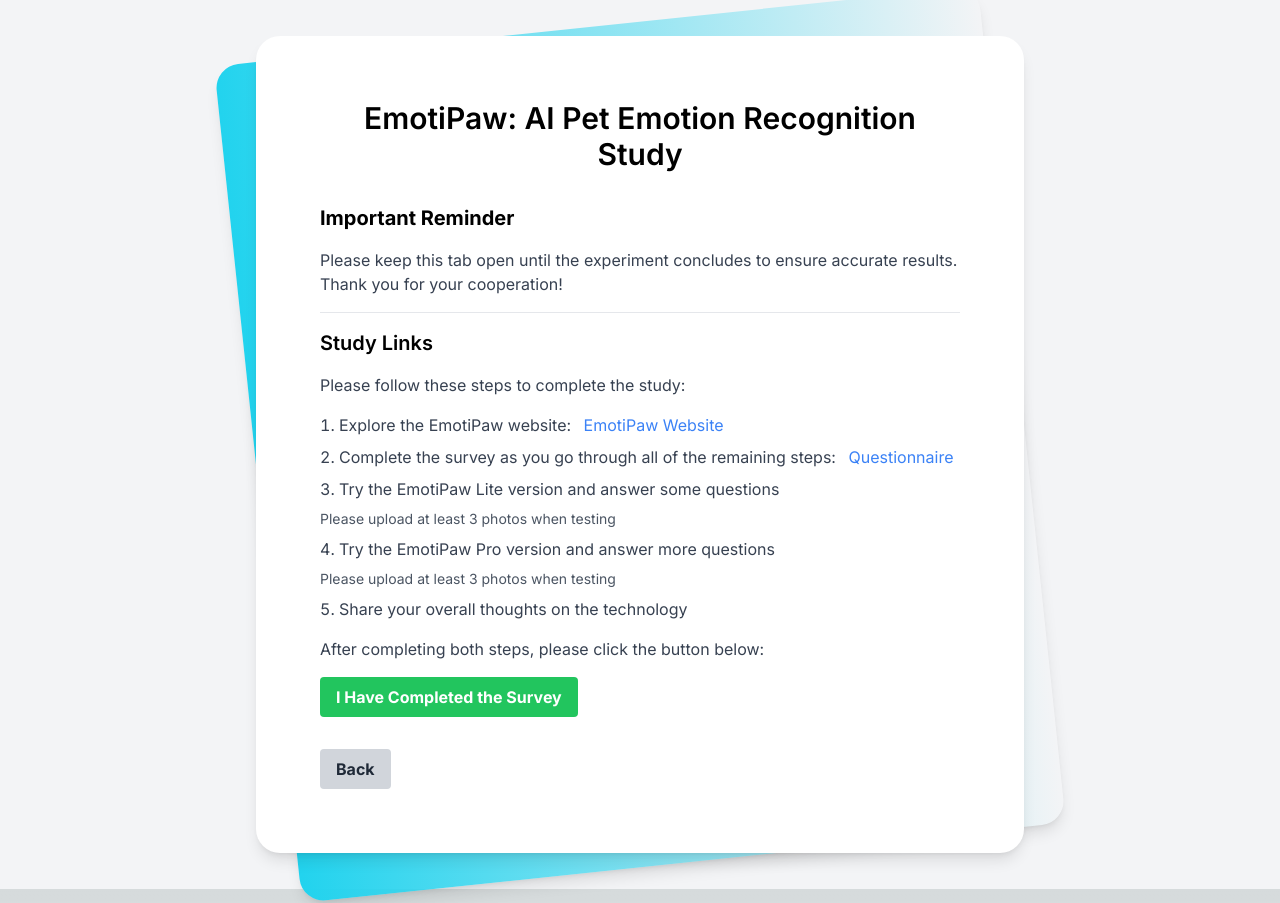
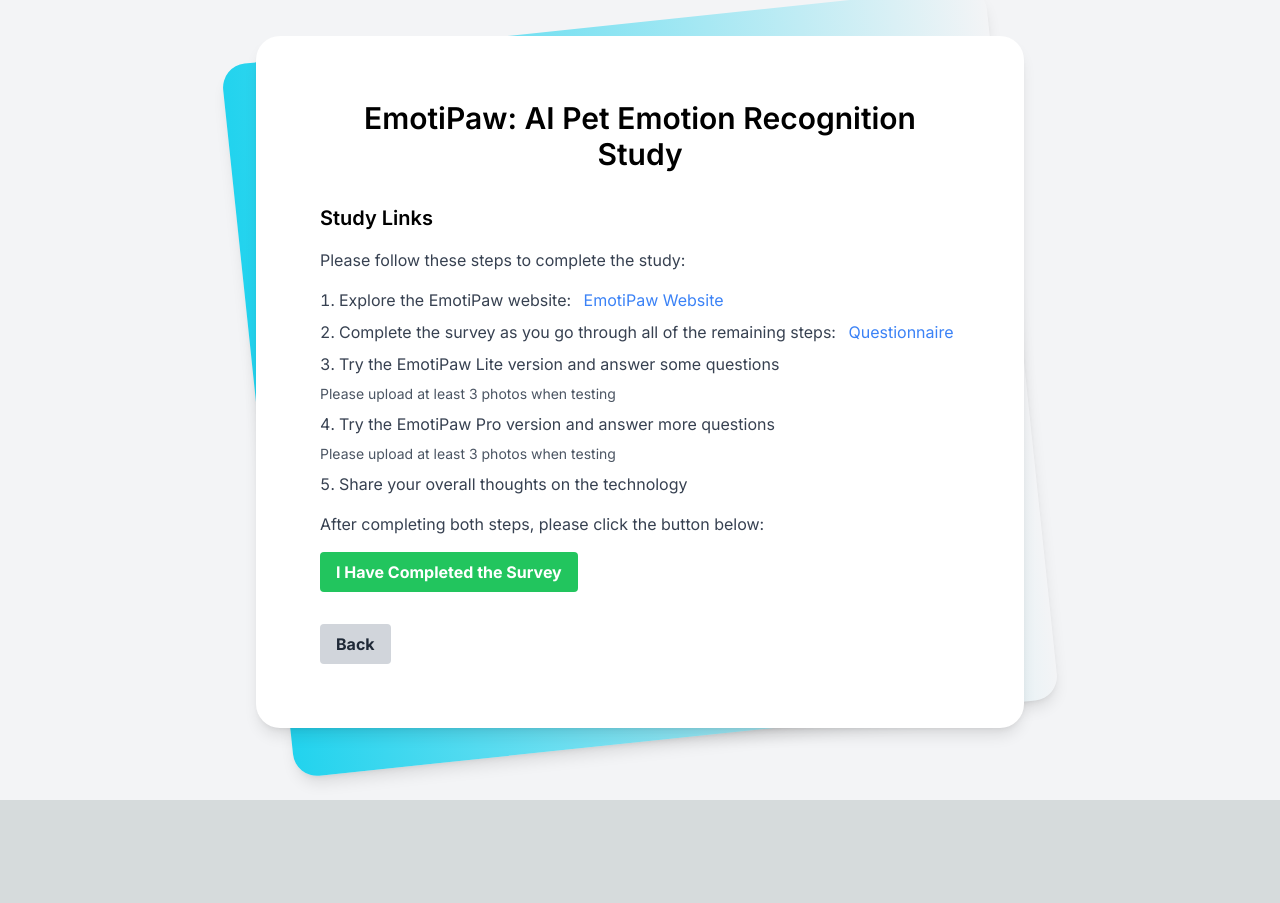
Before and after one commit to williamkho-xzq/emotipaw-survey, a Next.js app: page / in a window 1280 px wide. Both pictures are taken after a click on the button "I Agree to Participate". After the commit the page ends 800 px from the top, so only its background shows below. Built offline with nearby package versions, Linux system fonts and the light colour scheme; no server answers.

Commit message:
comment reminder

```diff
--- a/components/survey-links.tsx
+++ b/components/survey-links.tsx
@@ -25,12 +25,12 @@ const SurveyLinks: React.FC<SurveyLinksProps> = ({ group, onComplete }) => {
 
   return (
     <div className="space-y-4">
-      <h1 className="text-xl font-bold mb-4">Important Reminder</h1>
+      {/* <h1 className="text-xl font-bold mb-4">Important Reminder</h1>
       <p className="text-gray-700">
         {`Please keep this tab open until the experiment concludes to ensure
         accurate results. Thank you for your cooperation!`}
       </p>
-      <hr></hr>
+      <hr></hr> */}
       <h1 className="text-xl font-semibold mb-4">Study Links</h1>
       <p className="text-gray-700">
         Please follow these steps to complete the study:
```
